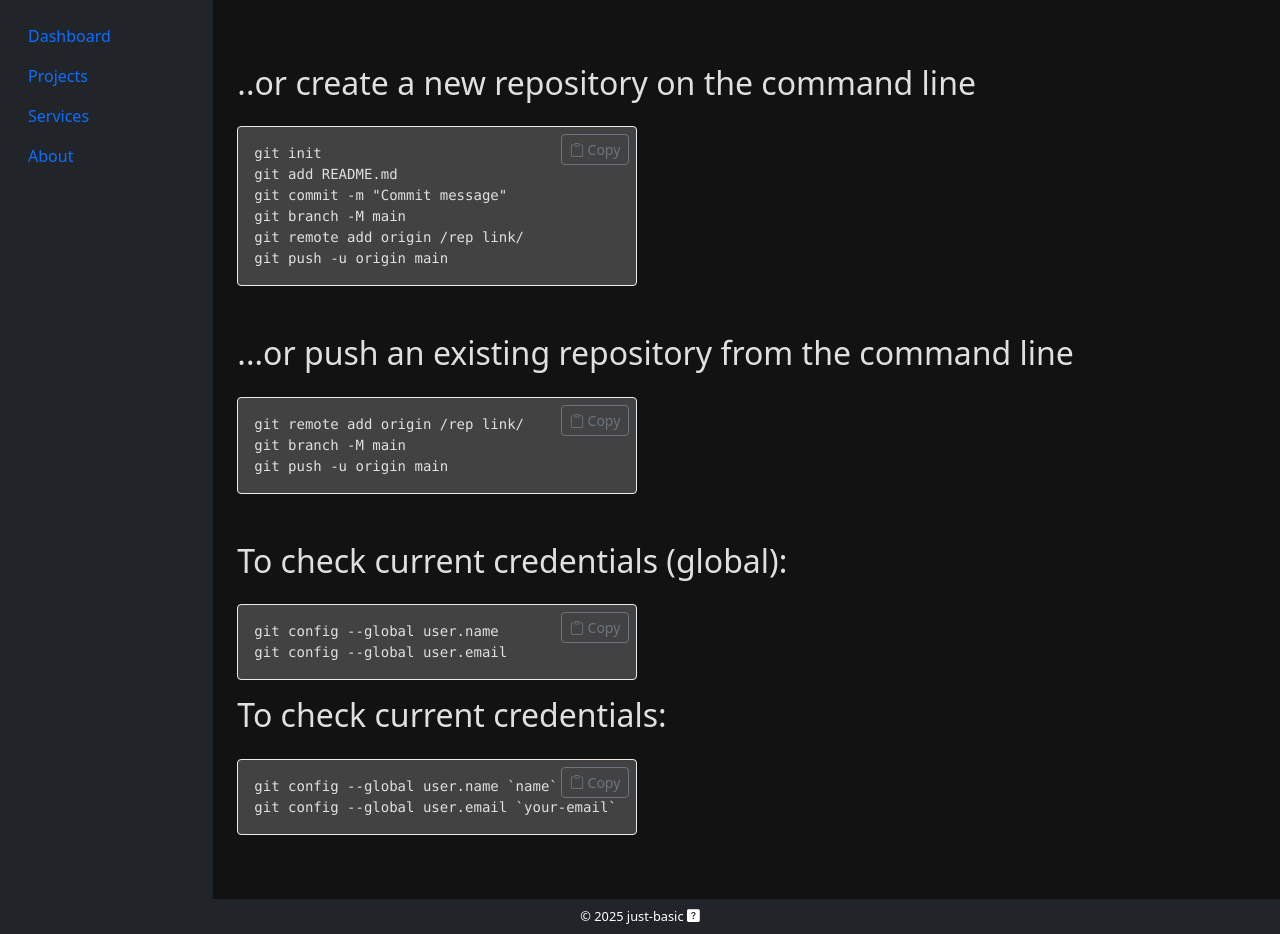
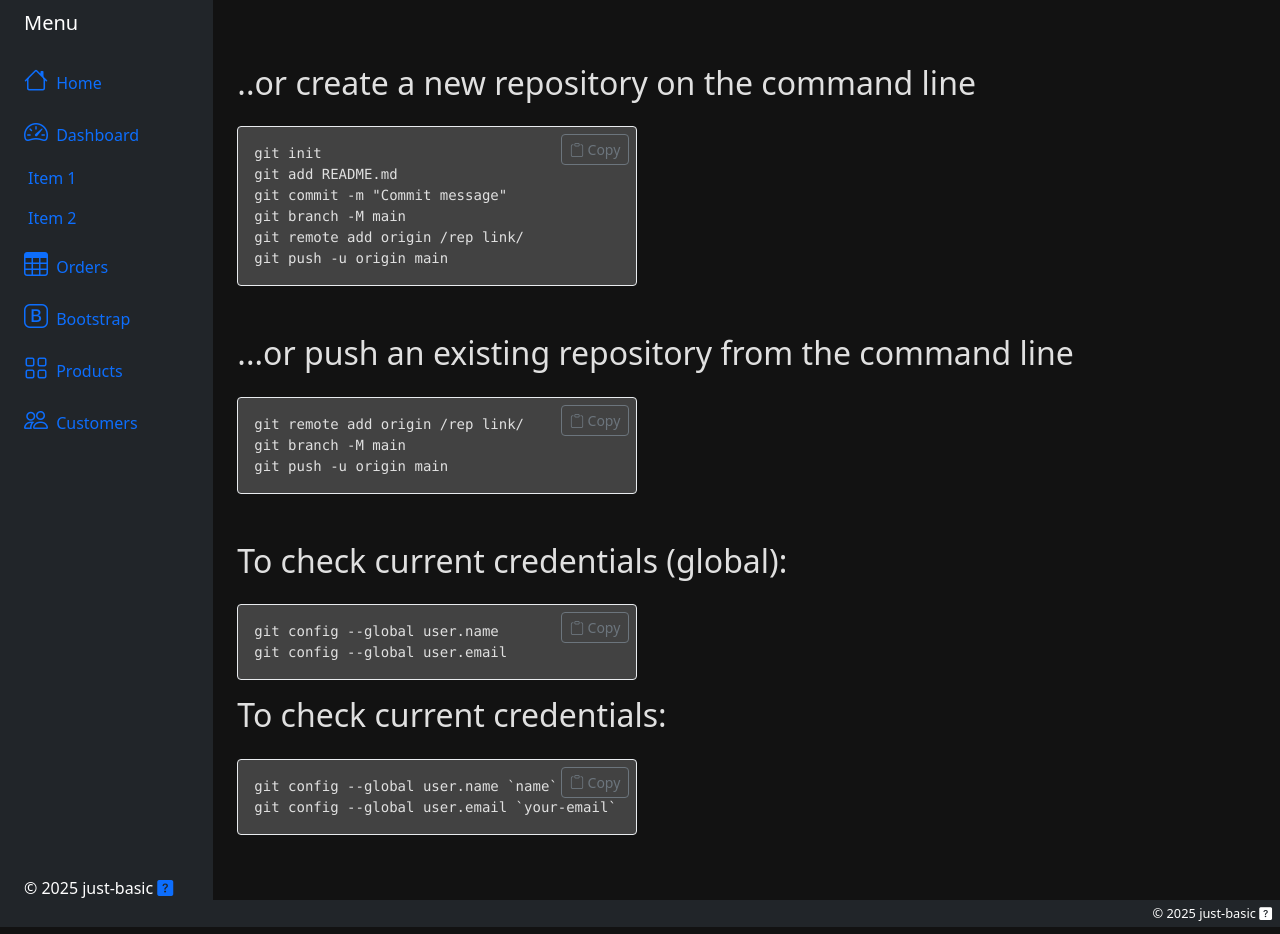
Before and after one commit to just-basic/just-basic-github-page, a Jekyll site: the page built from pages/101/101-github/101-github.html, in a window 1280 px wide. Built offline with Jekyll 4.4.1, drawn with Linux system fonts in a browser that asks for light colours.

Commit message:
Last edits, add drafts for 101

```diff
--- /dev/null
+++ b/_layouts/101/101-github.html
@@ -0,0 +1,104 @@
+<!DOCTYPE html>
+<html lang="en">
+
+<head>
+    <meta charset="UTF-8">
+    <meta name="viewport" content="width=device-width, initial-scale=1.0">
+    <title>{{ page.title }}</title>
+    <link rel="icon" type="image/png" href="../assets/img/just-basic_avatar.ico">
+    <!-- Bootstrap css -->
+    <link href="https://cdn.jsdelivr.net/npm/bootstrap@5.3.0-alpha1/dist/css/bootstrap.min.css" rel="stylesheet">
+    <!-- Bootstrap icons -->
+    <link href="https://cdnjs.cloudflare.com/ajax/libs/bootstrap-icons/1.8.1/font/bootstrap-icons.min.css"
+        rel="stylesheet">
+    <link rel="stylesheet" href="{{ site.baseurl }}/assets/styles/styles-global.css">
+    <script src="../assets/scripts/script-global.js"></script>
+
+</head>
+
+<body>
+
+    <div class="container-fluid">
+        <div class="row flex-nowrap">
+            <div class="col-auto col-md-3 col-xl-2 px-sm-2 px-0 bg-dark">
+                <div class="d-flex flex-column align-items-center align-items-sm-start px-3 pt-2 text-white min-vh-100">
+                    <a href="/" class="d-flex align-items-center pb-3 mb-md-0 me-md-auto text-white text-decoration-none">
+                        <span class="fs-5 d-none d-sm-inline">Menu</span>
+                    </a>
+                    <ul class="nav nav-pills flex-column mb-sm-auto mb-0 align-items-center align-items-sm-start" id="menu">
+                        <li class="nav-item">
+                            <a href="#" class="nav-link align-middle px-0">
+                                <i class="fs-4 bi-house"></i> <span class="ms-1 d-none d-sm-inline">Home</span>
+                            </a>
+                        </li>
+                        <li>
+                            <a href="#submenu1" data-bs-toggle="collapse" class="nav-link px-0 align-middle">
+                                <i class="fs-4 bi-speedometer2"></i> <span class="ms-1 d-none d-sm-inline">Dashboard</span> </a>
+                            <ul class="collapse show nav flex-column ms-1" id="submenu1" data-bs-parent="#menu">
+                                <li class="w-100">
+                                    <a href="#" class="nav-link px-0"> <span class="d-none d-sm-inline">Item</span> 1 </a>
+                                </li>
+                                <li>
+                                    <a href="#" class="nav-link px-0"> <span class="d-none d-sm-inline">Item</span> 2 </a>
+                                </li>
+                            </ul>
+                        </li>
+                        <li>
+                            <a href="#" class="nav-link px-0 align-middle">
+                                <i class="fs-4 bi-table"></i> <span class="ms-1 d-none d-sm-inline">Orders</span></a>
+                        </li>
+                        <li>
+                            <a href="#submenu2" data-bs-toggle="collapse" class="nav-link px-0 align-middle ">
+                                <i class="fs-4 bi-bootstrap"></i> <span class="ms-1 d-none d-sm-inline">Bootstrap</span></a>
+                            <ul class="collapse nav flex-column ms-1" id="submenu2" data-bs-parent="#menu">
+                                <li class="w-100">
+                                    <a href="#" class="nav-link px-0"> <span class="d-none d-sm-inline">Item</span> 1</a>
+                                </li>
+                                <li>
+                                    <a href="#" class="nav-link px-0"> <span class="d-none d-sm-inline">Item</span> 2</a>
+                                </li>
+                            </ul>
+                        </li>
+                        <li>
+                            <a href="#submenu3" data-bs-toggle="collapse" class="nav-link px-0 align-middle">
+                                <i class="fs-4 bi-grid"></i> <span class="ms-1 d-none d-sm-inline">Products</span> </a>
+                                <ul class="collapse nav flex-column ms-1" id="submenu3" data-bs-parent="#menu">
+                                <li class="w-100">
+                                    <a href="#" class="nav-link px-0"> <span class="d-none d-sm-inline">Product</span> 1</a>
+                                </li>
+                                <li>
+                                    <a href="#" class="nav-link px-0"> <span class="d-none d-sm-inline">Product</span> 2</a>
+                                </li>
+                                <li>
+                                    <a href="#" class="nav-link px-0"> <span class="d-none d-sm-inline">Product</span> 3</a>
+                                </li>
+                                <li>
+                                    <a href="#" class="nav-link px-0"> <span class="d-none d-sm-inline">Product</span> 4</a>
+                                </li>
+                            </ul>
+                        </li>
+                        <li>
+                            <a href="#" class="nav-link px-0 align-middle">
+                                <i class="fs-4 bi-people"></i> <span class="ms-1 d-none d-sm-inline">Customers</span> </a>
+                        </li>
+                    </ul>
+                    <hr>
+                    <div>&copy; 2025 just-basic <a href="{{ site.baseurl }}/about"><i class="bi bi-question-square-fill"></i></a></div>
+
+                </div>
+            </div>
+            <div class="col py-3">
+                {{ content }}
+            </div>
+        </div>
+    </div>
+
+
+
+    <footer class="bg-dark text-white py-1">
+        <div>&copy; 2025 just-basic <a href="{{ site.baseurl }}/about"><i class="bi bi-question-square-fill"></i></a>
+
+    </footer>
+</body>
+
+</html>
--- a/index.html
+++ b/index.html
@@ -14,18 +14,18 @@ title: Home
 <main class="container my-5">
     <div class="row">
         <div class="col-md-4">
-            <div class="col-md-12 border border-primary  p-3">
+            <div class="col-md-12 border border-white rounded p-3">
             <h2 class="d-flex justify-content-center">101</h2>
             <p class="d-flex justify-content-center">Something like notes(TODO)</p>
             <div class="d-flex justify-content-center"><a href="{{ site.baseurl }}/101" class="btn btn-primary btn-lg">101</a></div></div>
         </div>
         <div class="col-md-4">
-            <div class="col-md-12 border border-primary p-3">
+            <div class="col-md-12 border border-white rounded p-3">
             <h2>EDU (rename)</h2>
             <p>Lorem ipsum dolor sit amet, consectetur adipiscing elit. Curabitur euismod velit at purus tempor, non fermentum arcu tincidunt.</p></div>
         </div>
         <div class="col-md-4">
-            <div class="col-md-12 border border-primary p-3">
+            <div class="col-md-12 border border-white rounded p-3">
             <h2>Others</h2>
             <p>Lorem ipsum dolor sit amet, consectetur adipiscing elit. Curabitur euismod velit at purus tempor, non fermentum arcu tincidunt.</p></div>
         </div>
--- a/pages/101/101-github/101-github.html
+++ b/pages/101/101-github/101-github.html
@@ -1,5 +1,5 @@
 ---
-layout: layout-101
+layout: 101/101-github
 title: Projects
 permalink: /101/101-github
 ---
--- a/pages/101/101-page.html
+++ b/pages/101/101-page.html
@@ -1,5 +1,8 @@
 ---
-layout: layout-101
+layout: default
 title: Projects
 permalink: /101
 ---
+
+<a class="nav-link" href="{{ site.baseurl }}/101/101-github">101 GitHub</a>
+<a class="nav-link" href="{{ site.baseurl }}/101/101-postgres">101 Postgres</a>
```
Also changed, not shown: _layouts/101/101-postgres.html (added, +104 -0 lines), pages/101/101-github/101-postgres.html (added, +39 -0 lines).
